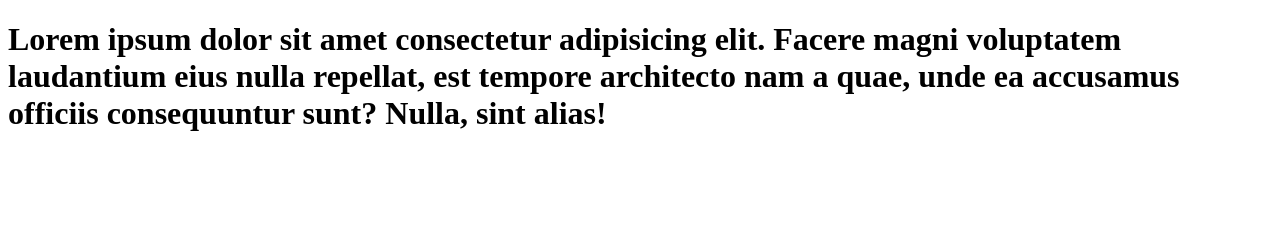
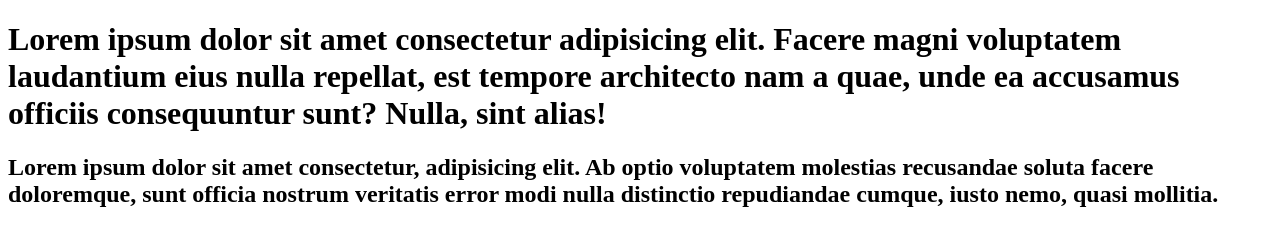
Before and after one commit to JoseKiroz/Repo-prueba, a plain HTML site: page main.html in a window 1280 px wide. Drawn offline with Linux system fonts and the light colour scheme.

Commit message:
Desde VS Code

```diff
--- a/main.html
+++ b/main.html
@@ -8,5 +8,6 @@
 </head>
 <body>
     <h1>Lorem ipsum dolor sit amet consectetur adipisicing elit. Facere magni voluptatem laudantium eius nulla repellat, est tempore architecto nam a quae, unde ea accusamus officiis consequuntur sunt? Nulla, sint alias!</h1>
+    <h2>Lorem ipsum dolor sit amet consectetur, adipisicing elit. Ab optio voluptatem molestias recusandae soluta facere doloremque, sunt officia nostrum veritatis error modi nulla distinctio repudiandae cumque, iusto nemo, quasi mollitia.</h2>
 </body>
 </html>
```
